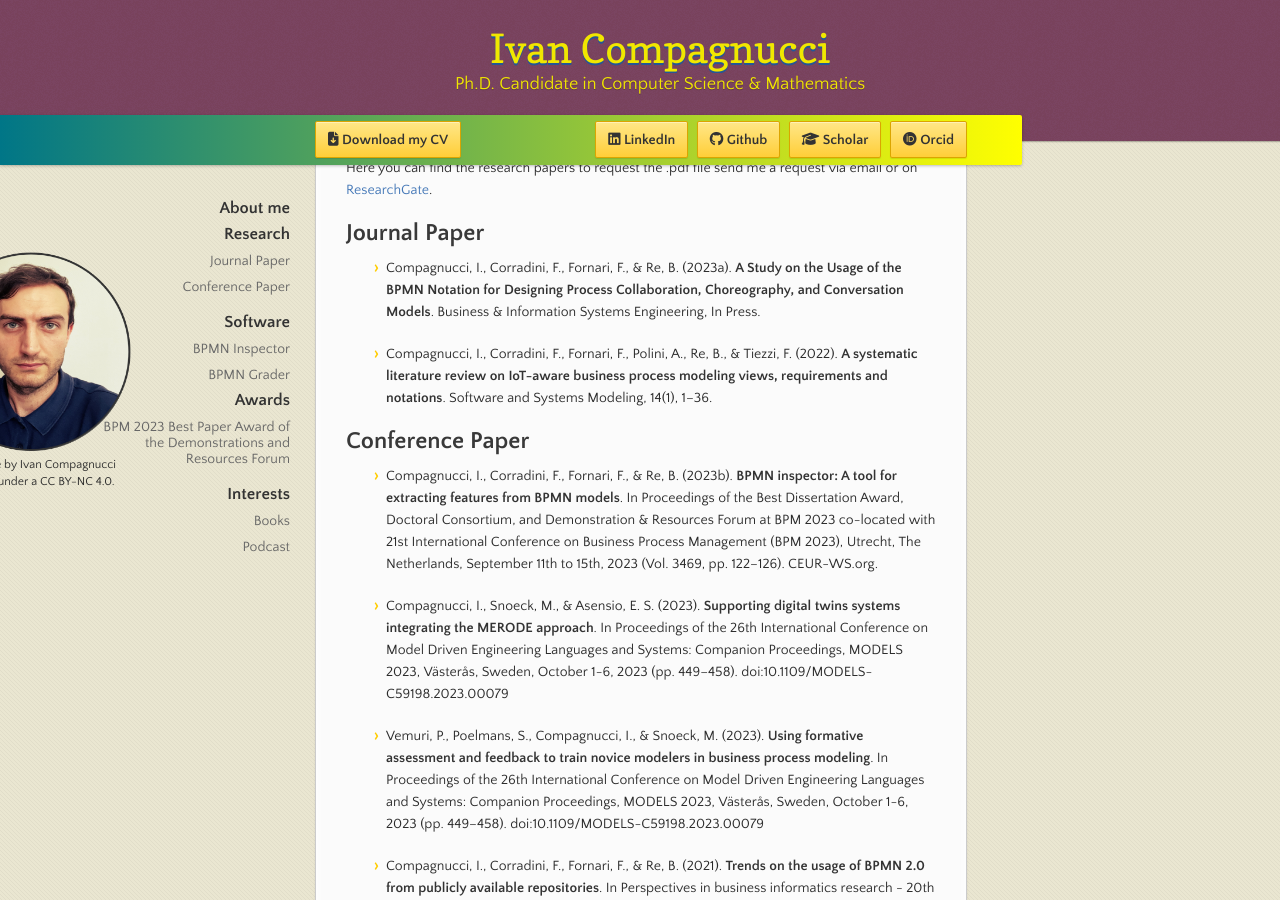
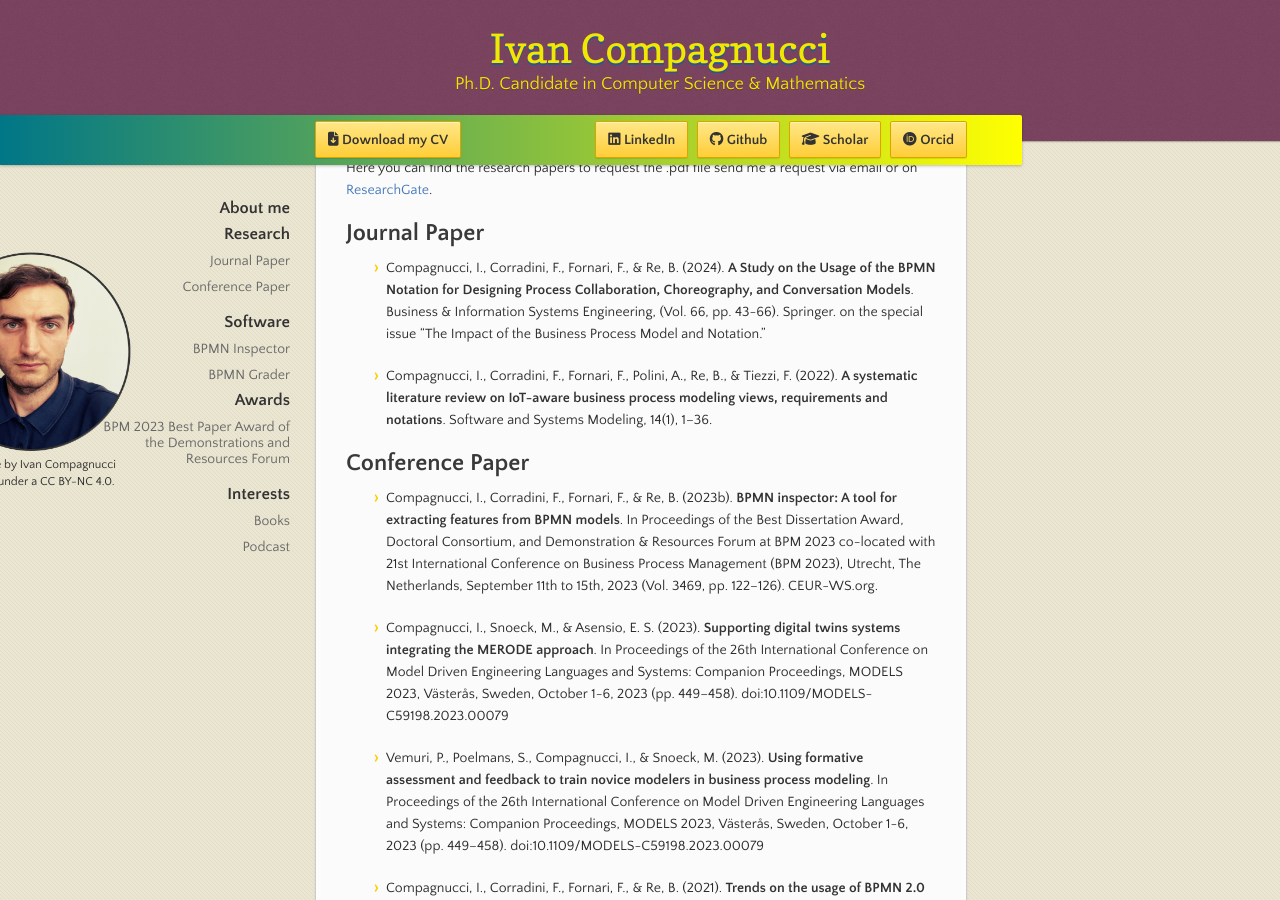
Before and after one commit to IvanComp/IvanComp.github.io, a Jekyll site: the page built from index.md, in a window 1280 px wide and 900 px high, scrolled down 340 px. Built offline with Jekyll 4.4.1, drawn with Linux system fonts in a browser that asks for light colours; nearby versions of some CDN libraries; our own code applies the rules of GitHub Pages for plain Markdown files.

Commit message:
Readme Update

```diff
--- a/_layouts/default.html
+++ b/_layouts/default.html
@@ -22,7 +22,6 @@
           <h1 style="color: #F1E700">Ivan Compagnucci</h1>
           <p style="color: #F1E700">{{ page.description | default: site.description | default: site.github.project_tagline }}</p>
   </header>
-
       <div></div>
 
       <div style="border:none; background: linear-gradient(to right, #007687, #ffff00);" id="banner">
@@ -31,7 +30,7 @@
           <div class="downloads">
               <ul>
                   <li>
-                      <a href="https://www.linkedin.com/in/ivan-compagnucci/" class="button" style="background-color: #FFE788"><i class="fab fa-linkedin"></i> LinkedIn</a>
+                      <a href="https://www.linkedin.com/in/ivan-compagnucci/" class="button"><i class="fab fa-linkedin"></i> LinkedIn</a>
                   </li>
                   <li>
                       <a href="https://github.com/IvanComp" class="button"><i class="fab fa-github"></i> Github</a>
--- a/index.md
+++ b/index.md
@@ -18,9 +18,10 @@ Here you can find the research papers to request the .pdf file send me a request
 
 ## Journal Paper
 
-*   Compagnucci, I., Corradini, F., Fornari, F., & Re, B. (2023a). **A Study on the Usage of the BPMN
+*   Compagnucci, I., Corradini, F., Fornari, F., & Re, B. (2024). **A Study on the Usage of the BPMN
     Notation for Designing Process Collaboration, Choreography, and Conversation Models**. Business &
-    Information Systems Engineering, In Press.
+    Information Systems Engineering, (Vol. 66, pp. 43-66). Springer. on the special issue "The Impact of the Business Process Model and Notation."
+
 
 *   Compagnucci, I., Corradini, F., Fornari, F., Polini, A., Re, B., & Tiezzi, F. (2022). **A systematic literature
     review on IoT-aware business process modeling views, requirements and notations**. Software and
```
